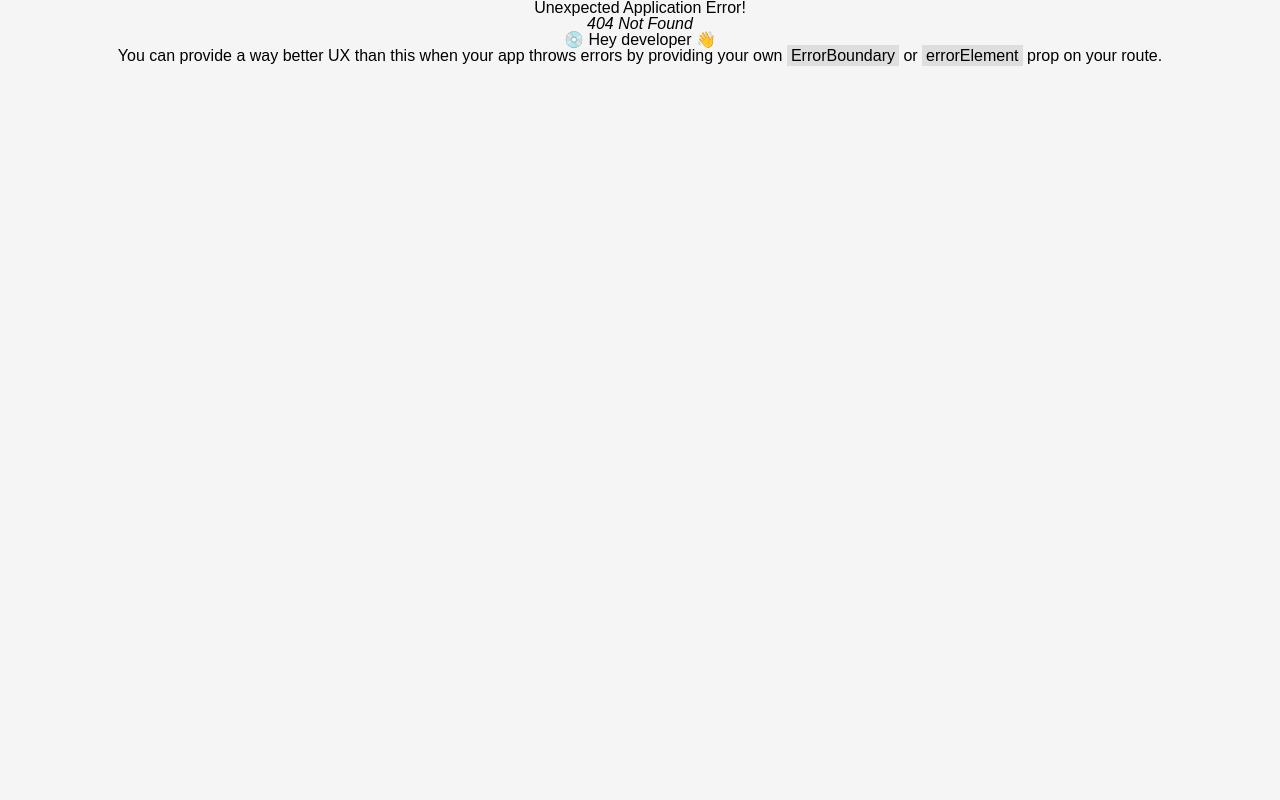
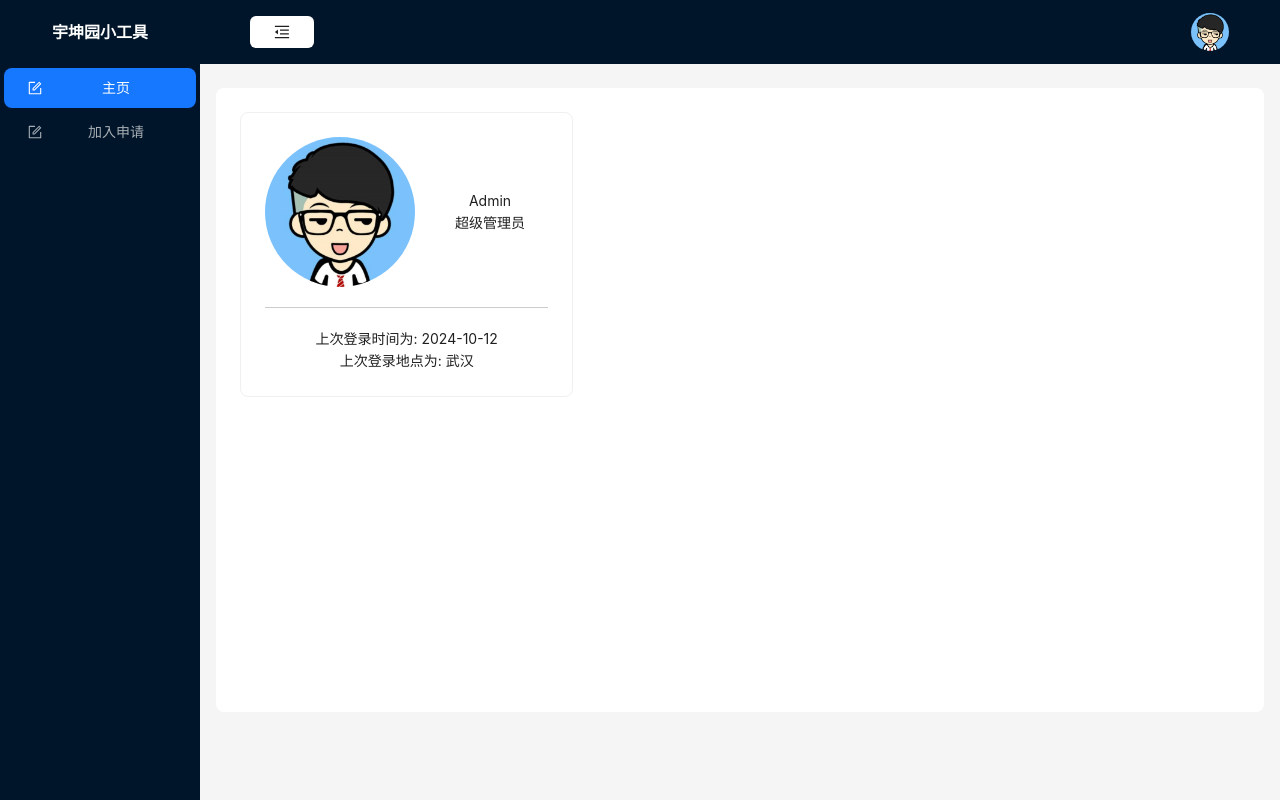
Before and after one commit to funnyJackPeng/yukunyuan-tools-web, a React (Create React App) app: page /personalCenter in a window 1280 px wide. Before the commit this address had no page. Built offline with nearby package versions, Linux system fonts and the light colour scheme.

Commit message:
编写个人中心页面

```diff
--- a/src/components/header/index.tsx
+++ b/src/components/header/index.tsx
@@ -15,6 +15,7 @@ const CommonHeader = () => {
     console.log("成功登出");
   }
   const personalCenter = () => {
+    navigate("/personalCenter")
     console.log("进入个人中心")
   }
   const dispatch = useDispatch()
--- /dev/null
+++ b/src/pages/personalCenter/index.css
@@ -0,0 +1,13 @@
+.personal-center .user {
+    display: flex;
+    align-items: center;
+    padding-bottom: 20px;
+    margin-bottom: 20px;
+    border-bottom: 1px solid #ccc;
+}
+.personal-center img {
+    width: 150px;
+    height: 150px;
+    border-radius: 50%;
+    margin-right: 40px;
+}
--- /dev/null
+++ b/src/pages/personalCenter/index.tsx
@@ -0,0 +1,25 @@
+import { Card, Col, Row } from "antd"
+import './index.css'
+const PersonalCenter = ()=>{
+    const userImg = require("../../assets/images/user.png")
+    return <Row className="personal-center">
+        <Col span={8}>
+        <Card hoverable>
+          <div className="user">
+            <img src={userImg}></img>
+            <div className="userinfo">
+              <p className="name">Admin</p>
+              <p className="access">超级管理员</p>
+            </div>
+          </div>
+          <div className="login-info">
+            <p>上次登录时间为: <span>2024-10-12</span></p>
+            <p>上次登录地点为: <span>武汉</span></p>
+          </div>
+        </Card>
+        </Col>
+        <Col span={16}></Col>
+    </Row>
+}
+
+export default PersonalCenter
--- a/src/router/index.tsx
+++ b/src/router/index.tsx
@@ -2,6 +2,7 @@ import { createBrowserRouter, Navigate } from "react-router-dom";
 import Main from "../pages/main";
 import JoinApplication from "../pages/joinApplication";
 import Home from "../pages/home"
+import PersonalCenter from "../pages/personalCenter";
 
 
 const routes = [
@@ -21,7 +22,10 @@ const routes = [
                 path:'joinApplication',
                 Component:JoinApplication
             },
-
+            {
+                path:'personalCenter',
+                Component:PersonalCenter
+            }
         ]
     }
 ]
```
